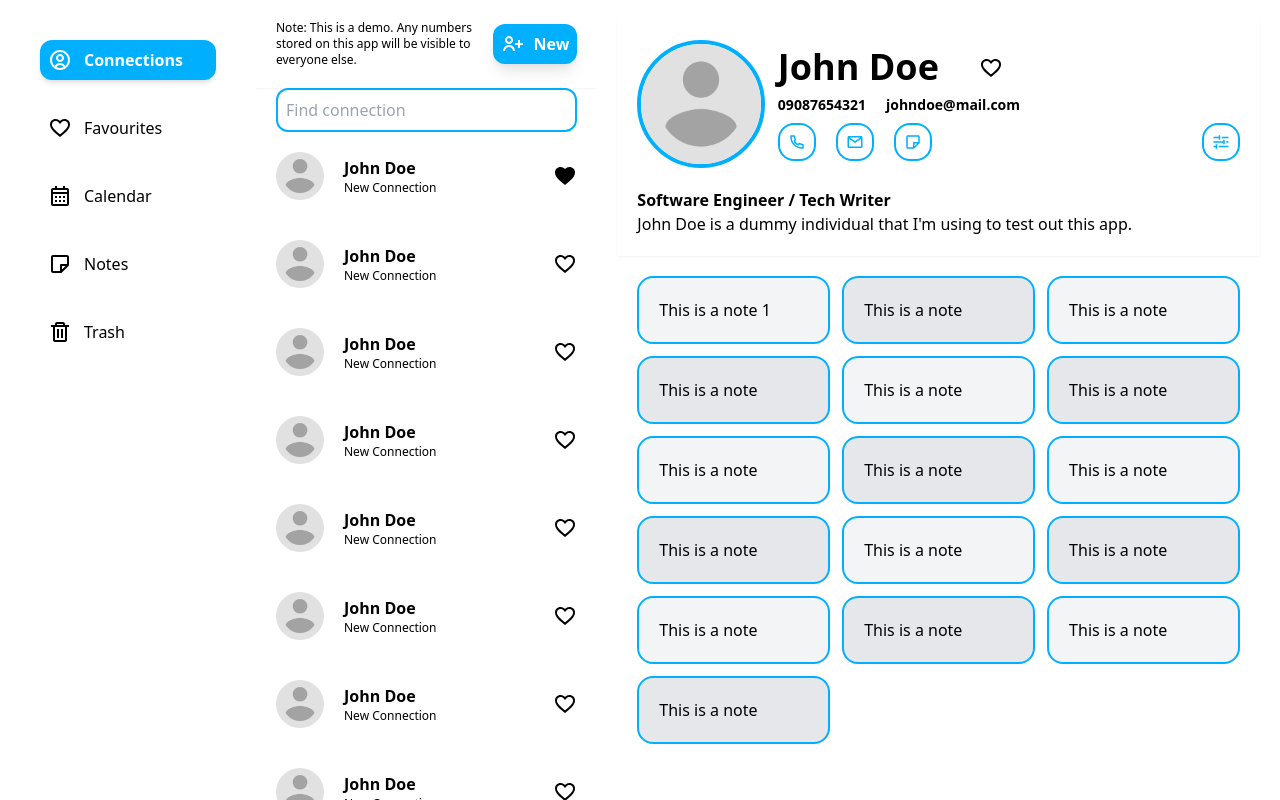
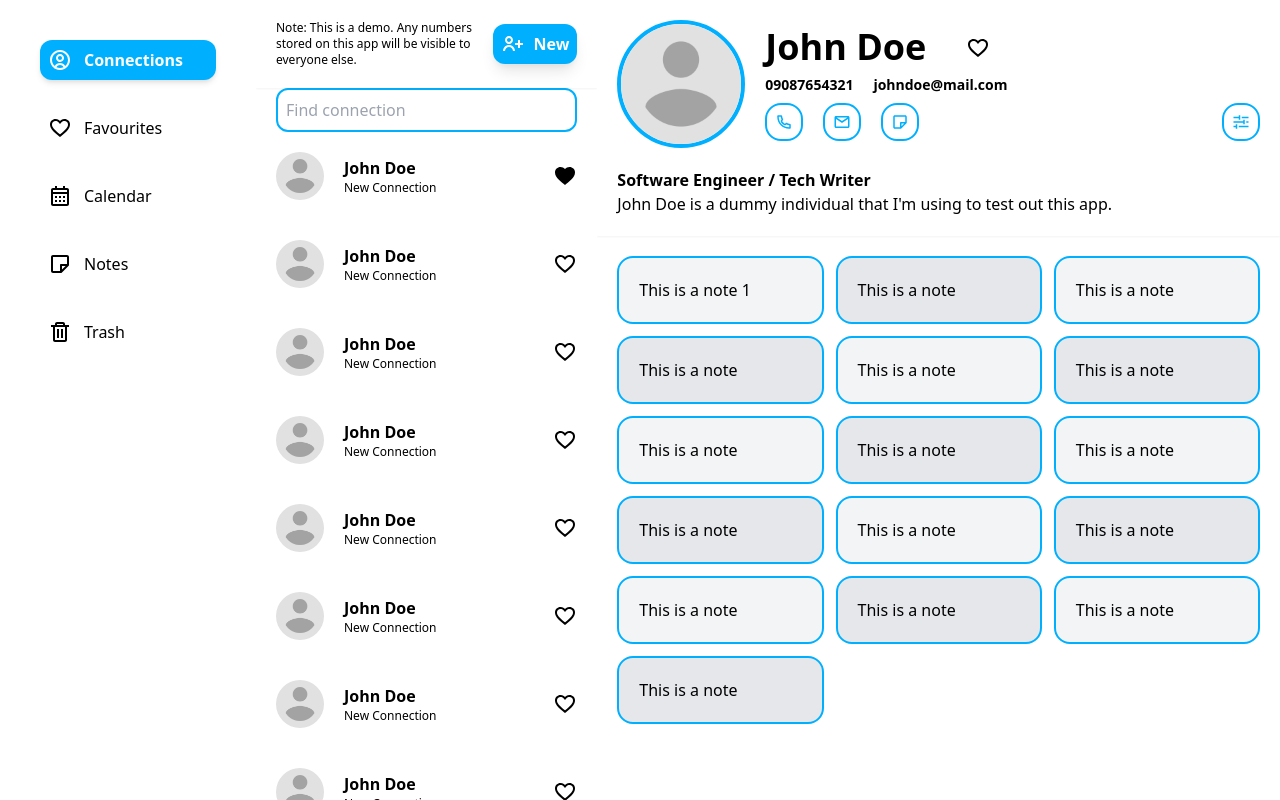
Before and after one commit to dpkreativ/crm-software, a Next.js app: page /dashboard in a window 1280 px wide. Built offline with nearby package versions, Linux system fonts and the light colour scheme.

Commit message:
update styling

```diff
--- a/pages/dashboard/index.js
+++ b/pages/dashboard/index.js
@@ -53,7 +53,7 @@ const Dashboard = () => {
           </div>
         </div>
 
-        <div className="h-screen w-2/3 p-5 overflow-y-scroll">
+        <div className="h-screen w-2/3 overflow-y-scroll">
           <ContactDetails />
         </div>
       </section>
```
